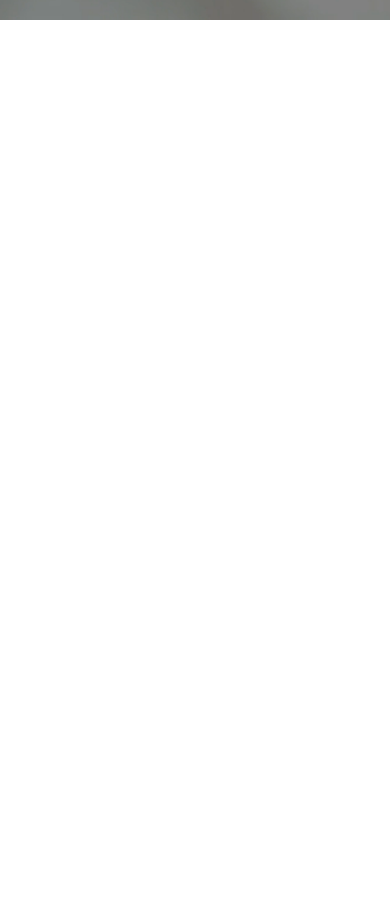
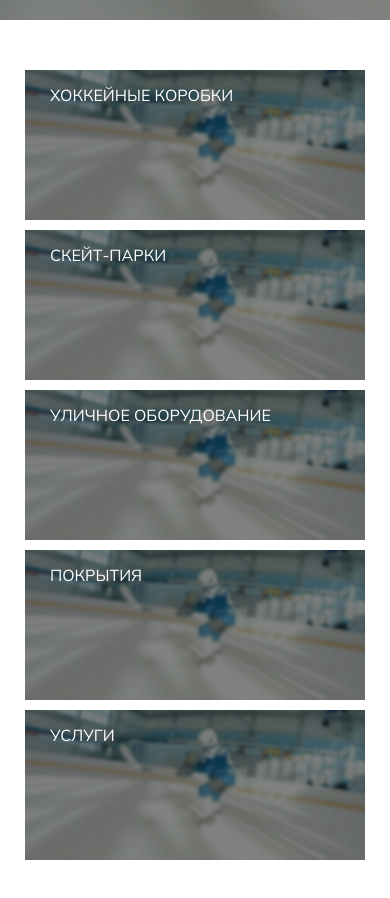
Before and after one commit to KDTenshi/graduationWorkFront, a Next.js app: page / in a window 390 px wide. Shown: the part 402-1300 px from the top of the page. Before the commit the page ends 844 px from the top, so only its background shows below. Built offline with nearby package versions, Linux system fonts and the light colour scheme; grey boxes are pictures that could not be loaded.

Commit message:
Added sections block and did some fixes

```diff
--- /dev/null
+++ b/src/Fakeserver.ts
@@ -0,0 +1,57 @@
+export const sections = [
+  {
+    id: 0,
+    title: "Хоккейные коробки",
+    categories: [
+      "Хоккейные корты",
+      "Спортивный инвентарь",
+      "Трибунный инвентарь",
+      "Раздевалки",
+      "Листовой стеклопластик",
+    ],
+  },
+  {
+    id: 1,
+    title: "Скейт-парки",
+    categories: [
+      "Хоккейные корты",
+      "Спортивный инвентарь",
+      "Трибунный инвентарь",
+      "Раздевалки",
+      "Листовой стеклопластик",
+    ],
+  },
+  {
+    id: 2,
+    title: "Уличное оборудование",
+    categories: [
+      "Хоккейные корты",
+      "Спортивный инвентарь",
+      "Трибунный инвентарь",
+      "Раздевалки",
+      "Листовой стеклопластик",
+    ],
+  },
+  {
+    id: 3,
+    title: "Покрытия",
+    categories: [
+      "Хоккейные корты",
+      "Спортивный инвентарь",
+      "Трибунный инвентарь",
+      "Раздевалки",
+      "Листовой стеклопластик",
+    ],
+  },
+  {
+    id: 4,
+    title: "Услуги",
+    categories: [
+      "Хоккейные корты",
+      "Спортивный инвентарь",
+      "Трибунный инвентарь",
+      "Раздевалки",
+      "Листовой стеклопластик",
+    ],
+  },
+];
--- a/src/app/page.tsx
+++ b/src/app/page.tsx
@@ -1,10 +1,12 @@
 import Banner from "@/components/Pages/Banner/Banner";
+import SectionsBlock from "@/components/Pages/SectionsBlock/SectionsBlock";
 import { FC } from "react";
 
 const Home: FC = () => {
   return (
     <main>
       <Banner />
+      <SectionsBlock />
     </main>
   );
 };
--- a/src/components/Layout/NavBar/NavBar.tsx
+++ b/src/components/Layout/NavBar/NavBar.tsx
@@ -1,70 +1,13 @@
 import { FC } from "react";
 import st from "./NavBar.module.css";
 import Link from "next/link";
+import { sections } from "@/Fakeserver";
 
 interface NavBarProps {
   direction?: "vertical" | "horizontal";
 }
 
 const NavBar: FC<NavBarProps> = ({ direction = "horizontal" }) => {
-  const sections = [
-    {
-      id: 0,
-      title: "Хоккейные коробки",
-      categories: [
-        "Хоккейные корты",
-        "Спортивный инвентарь",
-        "Трибунный инвентарь",
-        "Раздевалки",
-        "Листовой стеклопластик",
-      ],
-    },
-    {
-      id: 1,
-      title: "Скейт-парки",
-      categories: [
-        "Хоккейные корты",
-        "Спортивный инвентарь",
-        "Трибунный инвентарь",
-        "Раздевалки",
-        "Листовой стеклопластик",
-      ],
-    },
-    {
-      id: 2,
-      title: "Уличное оборудование",
-      categories: [
-        "Хоккейные корты",
-        "Спортивный инвентарь",
-        "Трибунный инвентарь",
-        "Раздевалки",
-        "Листовой стеклопластик",
-      ],
-    },
-    {
-      id: 3,
-      title: "Покрытия",
-      categories: [
-        "Хоккейные корты",
-        "Спортивный инвентарь",
-        "Трибунный инвентарь",
-        "Раздевалки",
-        "Листовой стеклопластик",
-      ],
-    },
-    {
-      id: 4,
-      title: "Услуги",
-      categories: [
-        "Хоккейные корты",
-        "Спортивный инвентарь",
-        "Трибунный инвентарь",
-        "Раздевалки",
-        "Листовой стеклопластик",
-      ],
-    },
-  ];
-
   if (direction === "vertical") {
     return (
       <nav className={st.NavBar_Vertical}>
--- /dev/null
+++ b/src/components/Pages/SectionsBlock/SectionsBlock.module.css
@@ -0,0 +1,62 @@
+.Sections {
+  display: grid;
+  grid-template-columns: repeat(2, 1fr);
+  max-width: 1600px;
+  margin: 50px auto;
+  gap: 10px;
+  padding: 0 75px;
+}
+
+.Section {
+  background: #000;
+  min-height: 200px;
+  position: relative;
+  padding: 15px 25px;
+  text-decoration: none;
+}
+.Section p {
+  font-size: 20px;
+  font-weight: 700;
+  color: #fff;
+  text-transform: uppercase;
+  position: relative;
+}
+.Section p::-moz-selection {
+  background: #fff;
+  color: #000;
+}
+.Section p::selection {
+  background: #fff;
+  color: #000;
+}
+.Section img {
+  -o-object-fit: cover;
+     object-fit: cover;
+}
+
+@media screen and (max-width: 1000px) {
+  .Sections {
+    padding: 0 25px;
+  }
+  .Section {
+    min-height: 150px;
+  }
+  .Section p {
+    font-size: 16px;
+    font-weight: 400;
+    color: #fff;
+  }
+  .Section p::-moz-selection {
+    background: #fff;
+    color: #000;
+  }
+  .Section p::selection {
+    background: #fff;
+    color: #000;
+  }
+}
+@media screen and (max-width: 700px) {
+  .Sections {
+    grid-template-columns: 1fr;
+  }
+}/*# sourceMappingURL=SectionsBlock.module.css.map */
--- /dev/null
+++ b/src/components/Pages/SectionsBlock/SectionsBlock.module.scss
@@ -0,0 +1,51 @@
+@use "../../../styles/variables/colors" as c;
+@use "../../../styles/variables/spacings" as sp;
+
+@import "../../../styles/variables/mixins";
+
+.Sections {
+  display: grid;
+  grid-template-columns: repeat(2, 1fr);
+  max-width: 1600px;
+  margin: sp.$large auto;
+  gap: sp.$small;
+  padding: 0 sp.$extra_large;
+}
+
+.Section {
+  background: c.$black;
+  min-height: 200px;
+  position: relative;
+  padding: sp.$mid_small sp.$medium;
+  text-decoration: none;
+
+  & p {
+    @include font_white_20(700);
+    text-transform: uppercase;
+    position: relative;
+  }
+
+  & img {
+    object-fit: cover;
+  }
+}
+
+@media screen and (max-width: 1000px) {
+  .Sections {
+    padding: 0 sp.$medium;
+  }
+
+  .Section {
+    min-height: 150px;
+
+    & p {
+      @include font_white_16();
+    }
+  }
+}
+
+@media screen and (max-width: 700px) {
+  .Sections {
+    grid-template-columns: 1fr;
+  }
+}
--- /dev/null
+++ b/src/components/Pages/SectionsBlock/SectionsBlock.tsx
@@ -0,0 +1,20 @@
+import { FC } from "react";
+import { sections } from "@/Fakeserver";
+import st from "./SectionsBlock.module.css";
+import Link from "next/link";
+import Image from "next/image";
+
+const SectionsBlock: FC = () => {
+  return (
+    <div className={st.Sections}>
+      {sections.map((section) => (
+        <Link key={section.id} href={"/"} className={st.Section}>
+          <Image src={"/banner_prev.png"} alt={section.title} fill={true} />
+          <p>{section.title}</p>
+        </Link>
+      ))}
+    </div>
+  );
+};
+
+export default SectionsBlock;
```
Also changed, not shown: package.json (+4 -4 lines), 2 other files (tests, documents, lock files or other folders).
